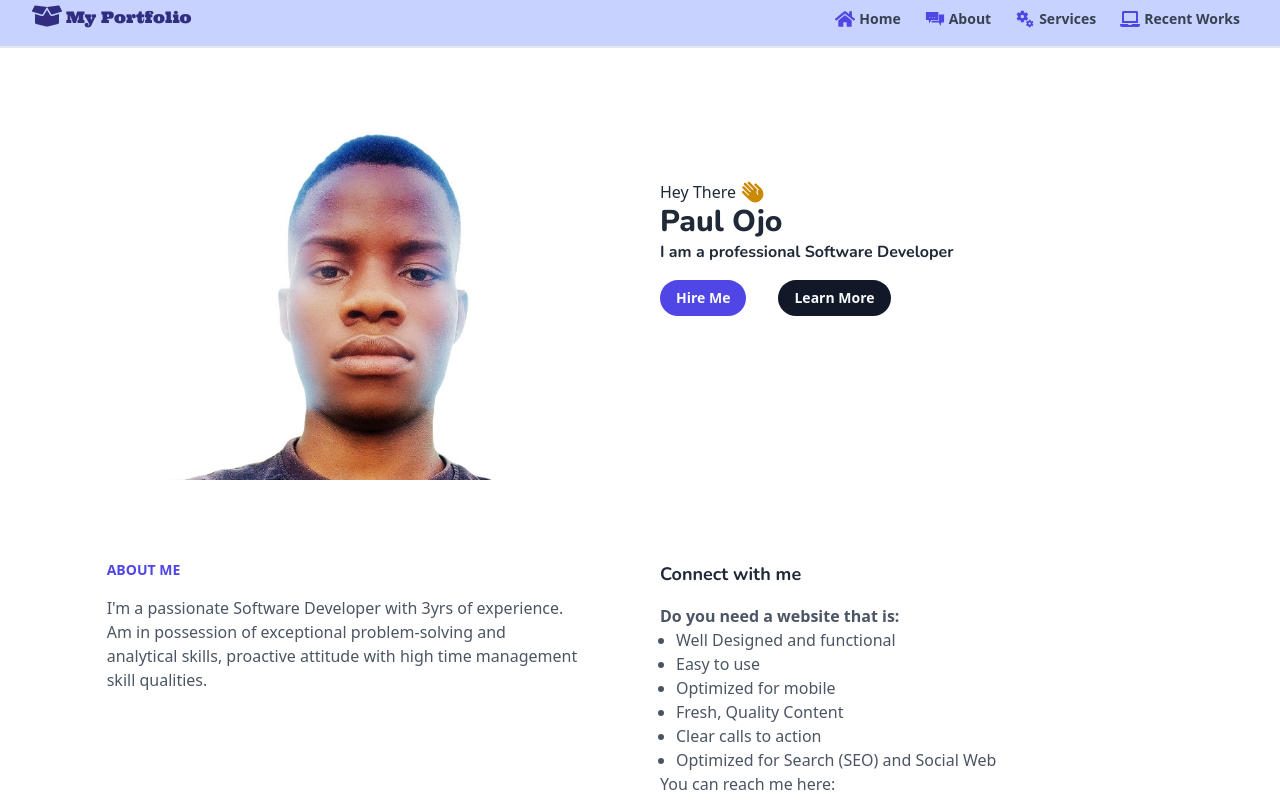
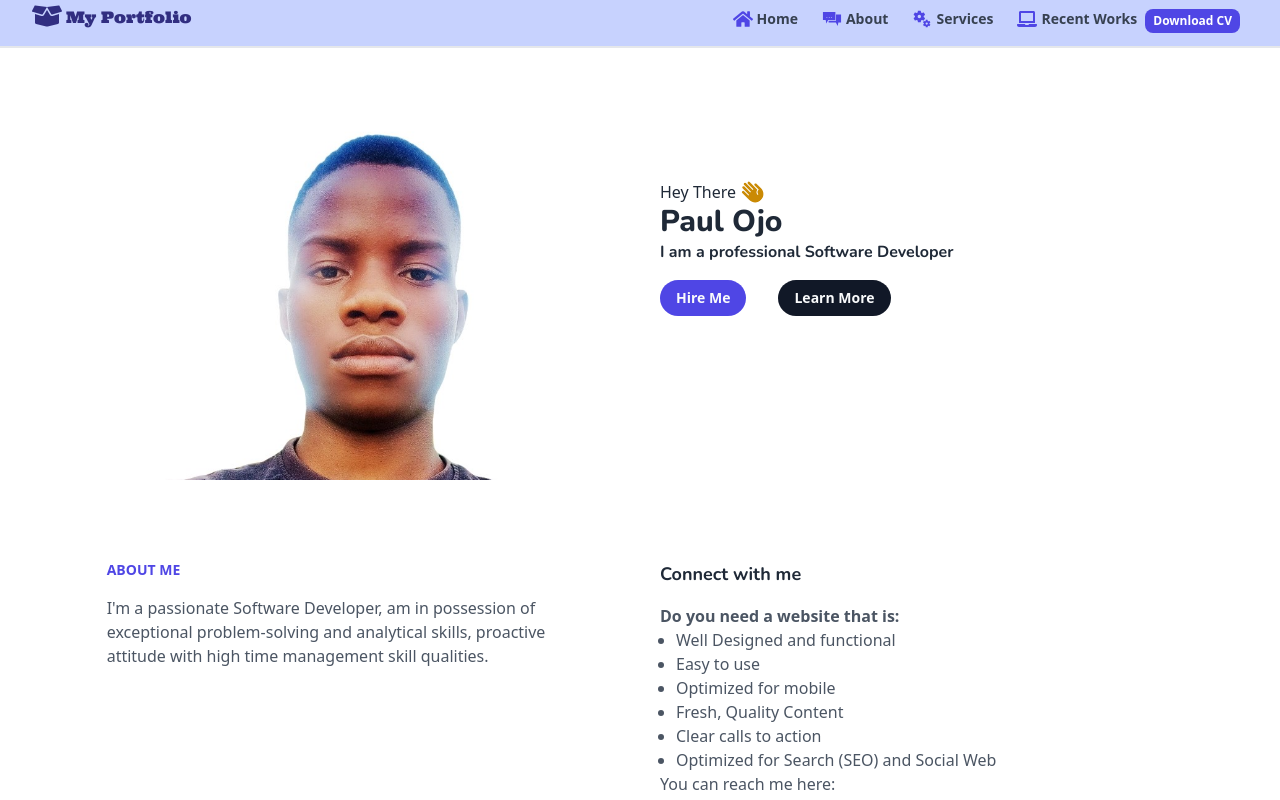
Before and after one commit to Tosinkoa/My-Portfolio, a Next.js app: page / in a window 1280 px wide. Shown: the top 800 px of the page. Built offline with nearby package versions, Linux system fonts and the light colour scheme.

Commit message:
Return download resume

```diff
--- a/components/Header.js
+++ b/components/Header.js
@@ -57,6 +57,16 @@ const NavBar = ({ dropdownHandler }) => {
                   </a>
                 </Link>
               </div>
+              <a
+                href="/Paul Ojo Resume CV.pdf"
+                className="lg:mt-1 md:mt-0 cursor-pointer sm:mt-1"
+                download="Paul-Ojo-Cv.pdf"
+                rel="noopener noreferrer"
+                alt="alt text"
+                target="_blank"
+              >
+                <p className="text-xs font-bold text-white bg-indigo-600 rounded-lg p-2 py-1 mr-2">Download CV</p>
+              </a>
               <button onClick={dropdownHandler} className="navbar_icons lg:hidden">
                 <TiThMenu className="text-2xl text-gray-800 " />
               </button>
--- a/pages/index.js
+++ b/pages/index.js
@@ -48,8 +48,8 @@ export default function Home() {
           <div id="about" className="flex flex-col scroll-mt-24 md:m-10  md:ml-0 sm:grid-cols-1 sm:mb-6 md:mt-20">
             <h1 className="font-extrabold text-sm text-indigo-600">ABOUT ME</h1>
             <p className="flex flex-wrap text-gray-600  md:mt-4 sm:mt-2">
-              I'm a passionate Software Developer with 3yrs of experience. Am in possession of exceptional
-              problem-solving and analytical skills, proactive attitude with high time management skill qualities.
+              I'm a passionate Software Developer, am in possession of exceptional problem-solving and analytical
+              skills, proactive attitude with high time management skill qualities.
             </p>
           </div>
           <div id="services" className="flex scroll-mt-24 flex-col mt-0 md:m-10 md:mr-0 sm:mb-6 md:mt-20">
```
Also changed, not shown: 1 other file (tests, documents, lock files or other folders).
